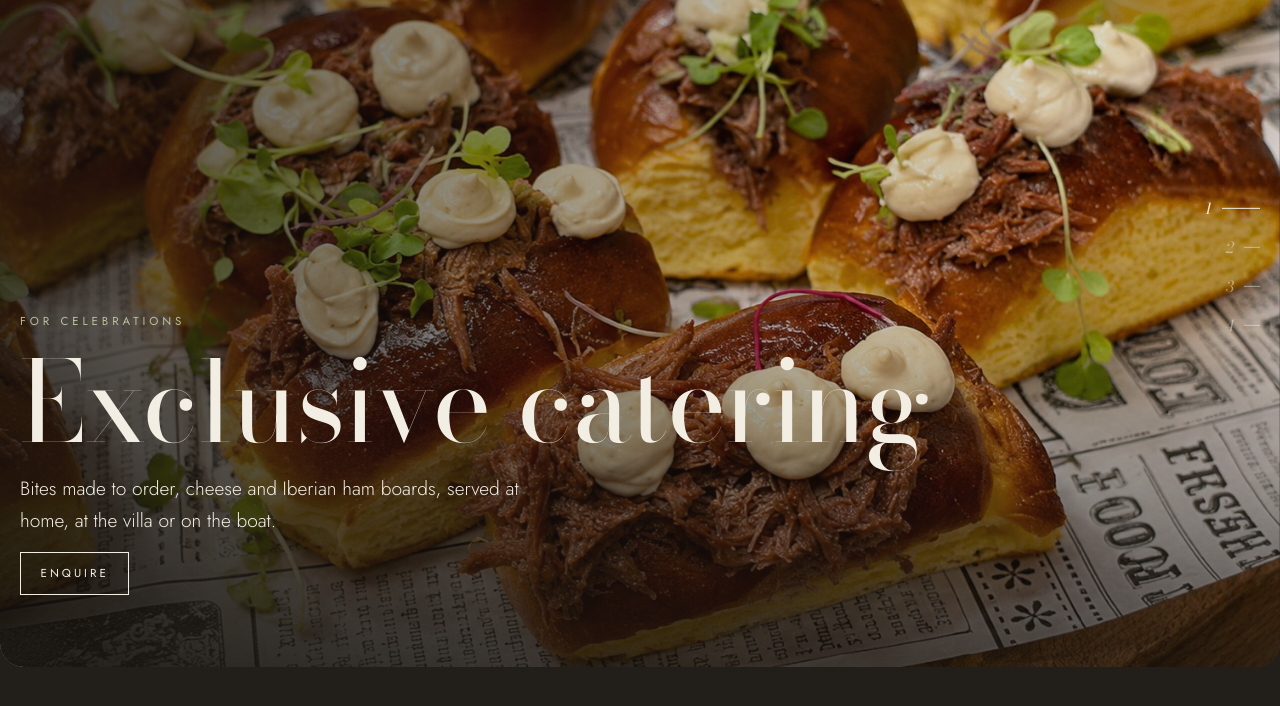
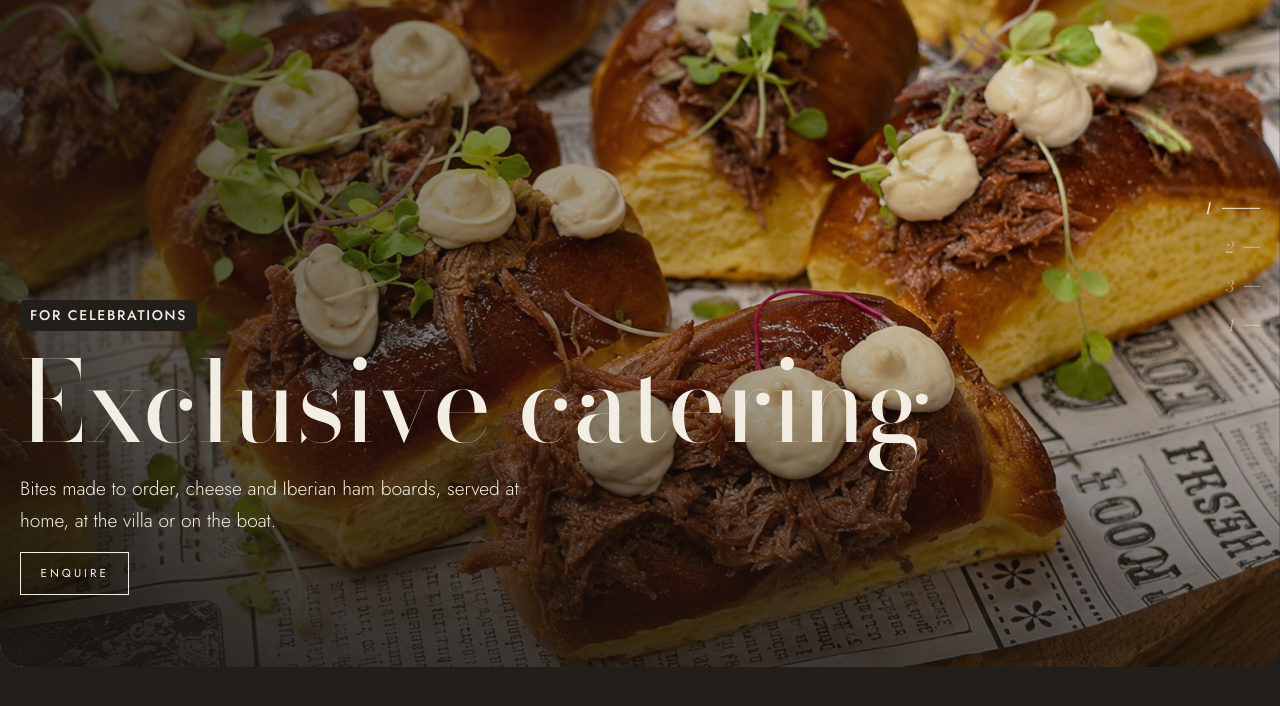
Before and after one commit to inosudga/chef-pablo-web, a plain HTML site: page chef-pablo-github/index.html in a window 1280 px wide. Shown: the part 1204-1910 px from the top of the page. Drawn offline with nearby package versions, Linux system fonts and the light colour scheme.

Commit message:
Add files via upload

```diff
--- a/chef-pablo-github/index.html
+++ b/chef-pablo-github/index.html
@@ -13,7 +13,7 @@
 <link rel="stylesheet" href="https://fonts.googleapis.com/css2?family=Bodoni+Moda:ital,opsz,wght@0,6..96,400;0,6..96,500;1,6..96,400&family=Jost:wght@300;400;500&display=swap">
 
 
-  <link rel="stylesheet" href="styles.css?v=especialidad-arroces">
+  <link rel="stylesheet" href="styles.css?v=rotulos-servicios">
 </head>
 <body>
 
--- a/chef-pablo-github/styles.css
+++ b/chef-pablo-github/styles.css
@@ -71,7 +71,15 @@ a{color:inherit}
 .panel::after{content:"";position:absolute;inset:0;background:linear-gradient(90deg,rgba(20,17,13,.78),rgba(20,17,13,.25) 62%,rgba(20,17,13,.1)),linear-gradient(0deg,rgba(20,17,13,.7),rgba(20,17,13,0) 45%)}
 .panel .cuerpo{position:absolute;z-index:2;left:0;right:0;bottom:0;max-width:1280px;margin:0 auto;display:flex;flex-direction:column;align-items:flex-start;gap:clamp(12px,2vh,22px);
   padding:0 calc(var(--gx-r) + 56px) calc(clamp(40px,9vh,96px) + env(safe-area-inset-bottom,0px)) var(--gx-l)}
-.panel .eyebrow{color:var(--oliva-claro)}
+.panel .eyebrow{
+  background:var(--carbon);
+  color:var(--crema);
+  font:500 .875rem/1.4 var(--texto);
+  letter-spacing:.12em;
+  padding:.42em .72em;
+  border-radius:5px;
+  max-width:100%;
+}
 .panel h2{font-size:clamp(2.6rem,9vw,7rem);line-height:.98;font-weight:400}
 .panel p.frase{max-width:27em;font-size:clamp(1rem,1.5vw,1.2rem);color:var(--crema)}
 .panel .aviso{position:absolute;z-index:2;right:var(--gx-r);top:calc(74px + env(safe-area-inset-top,0px));font-size:.6rem;letter-spacing:.2em;text-transform:uppercase;background:var(--velo);padding:.4em .8em}
```
